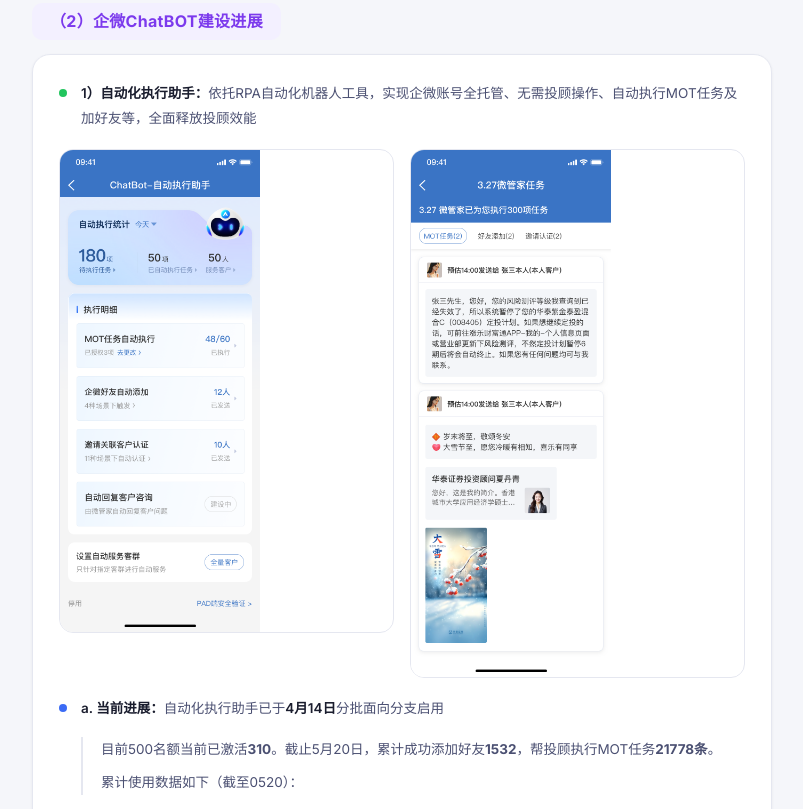
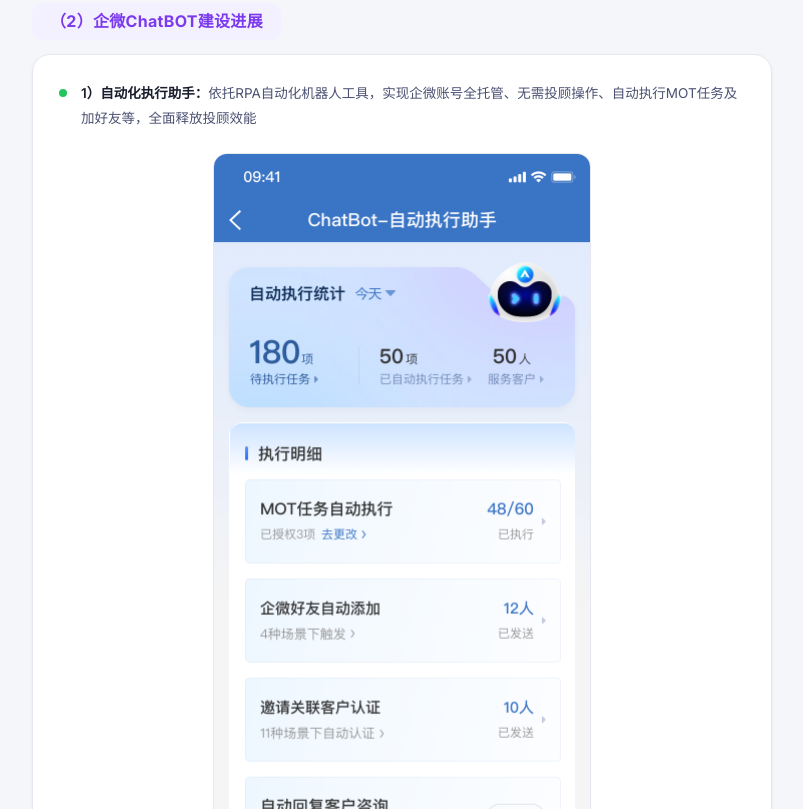
Before and after one commit to bennnqian1990/taclawweekly0528, a plain HTML site: page index.html in a window 1280 px wide. Shown: the part 1766-2575 px from the top of the page, without its empty margins (238-1041 px from the left). Drawn offline with Linux system fonts and the light colour scheme.

Commit message:
Update index.html

```diff
--- a/index.html
+++ b/index.html
@@ -314,18 +314,10 @@
           <p><strong>1）自动化执行助手：</strong>依托RPA自动化机器人工具，实现企微账号全托管、无需投顾操作、自动执行MOT任务及加好友等，全面释放投顾效能</p>
         </div>
       </div>
-      <div class="img-row">
-        <div class="img-col">
-          <div class="img-zoom-wrap" onclick="openLightbox(this)">
-            <img src="2.png" alt="自动化执行助手图示1" style="width: 60%; display: block;">
-            <span class="img-zoom-hint">点击放大</span>
-          </div>
-        </div>
-        <div class="img-col">
-          <div class="img-zoom-wrap" onclick="openLightbox(this)">
-            <img src="3.png" alt="自动化执行助手图示2" style="width: 60%; display: block;">
-            <span class="img-zoom-hint">点击放大</span>
-          </div>
+      <div style="max-width: 55%; margin: 0 auto;">
+        <div class="img-zoom-wrap" onclick="openLightbox(this)">
+          <img src="2.png" alt="自动化执行助手图示" style="width: 100%; display: block;">
+          <span class="img-zoom-hint">点击放大</span>
         </div>
       </div>
       <div class="progress-item">
```
